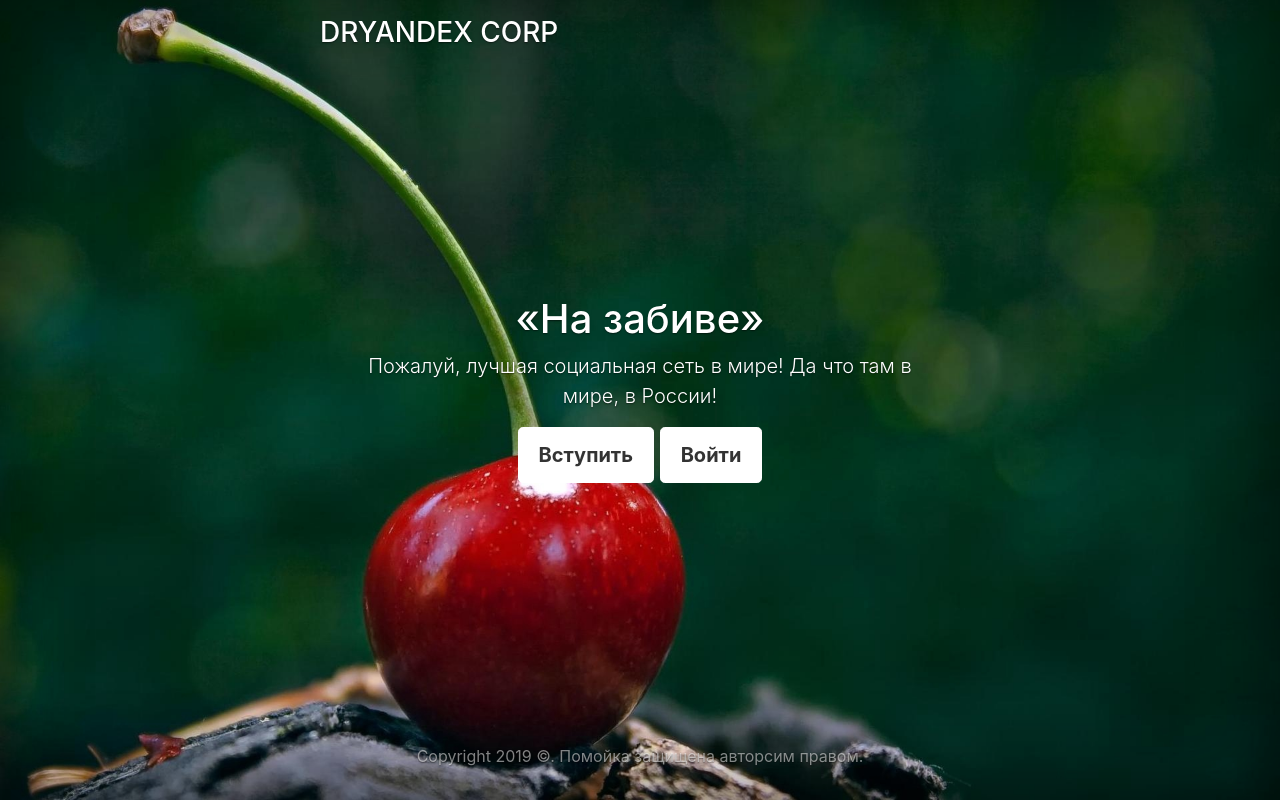
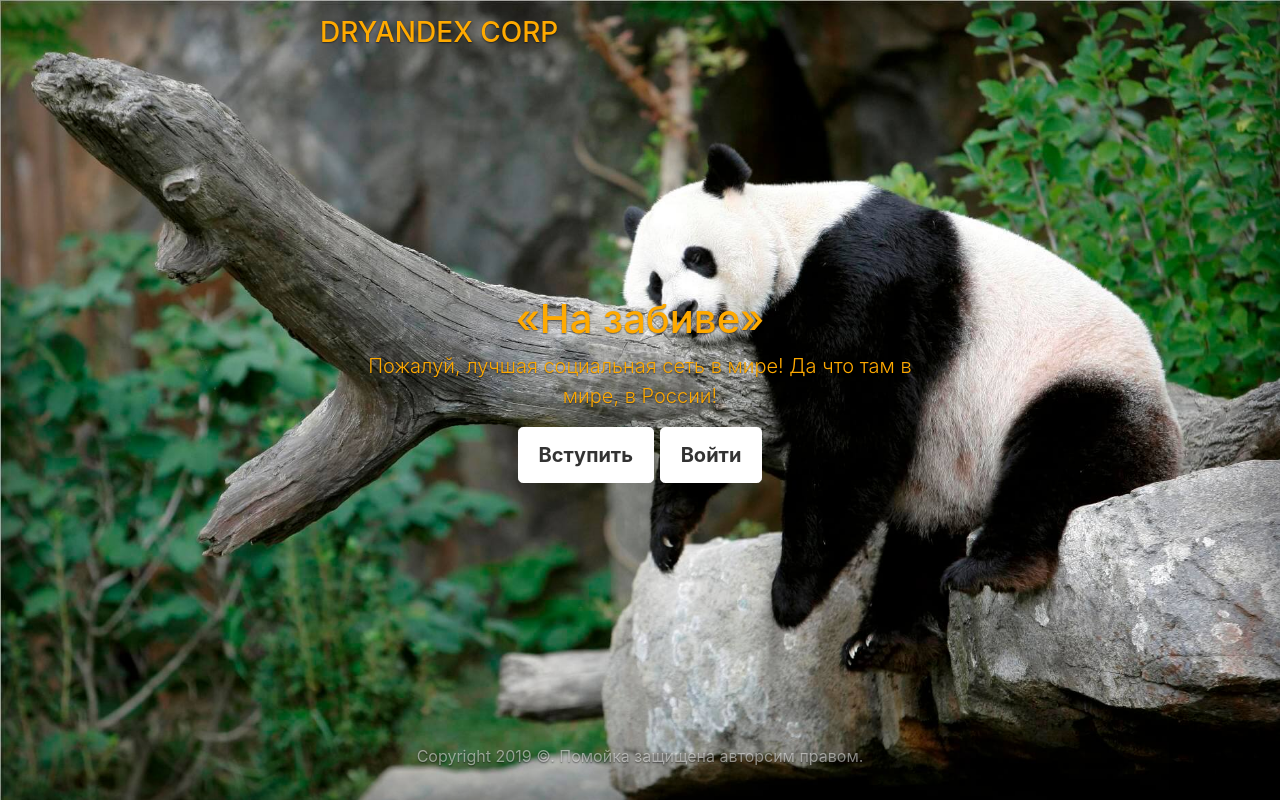
Before and after one commit to PenzaStreetGames/nazabive.com, a Flask app: page / in a window 1280 px wide. Run offline with Flask 2, Linux system fonts and the light colour scheme; parts of the project's set-up code (start-up, migrations or seed data) failed here and were passed over; some libraries are stand-ins or nearby versions.

Commit message:
!ВСЁ ЕЩЁ ГОРИМ!

```diff
--- a/zabiv/static/css/cover.css
+++ b/zabiv/static/css/cover.css
@@ -34,7 +34,7 @@ body {
 body {
   display: -ms-flexbox;
   display: flex;
-  color: #fff;
+  color: #fa0;
   text-shadow: 0 .05rem .1rem rgba(0, 0, 0, .5);
   box-shadow: inset 0 0 5rem rgba(0, 0, 0, .5);
 }
```
Also changed, not shown: zabiv/static/images/main-bg.jpg.
